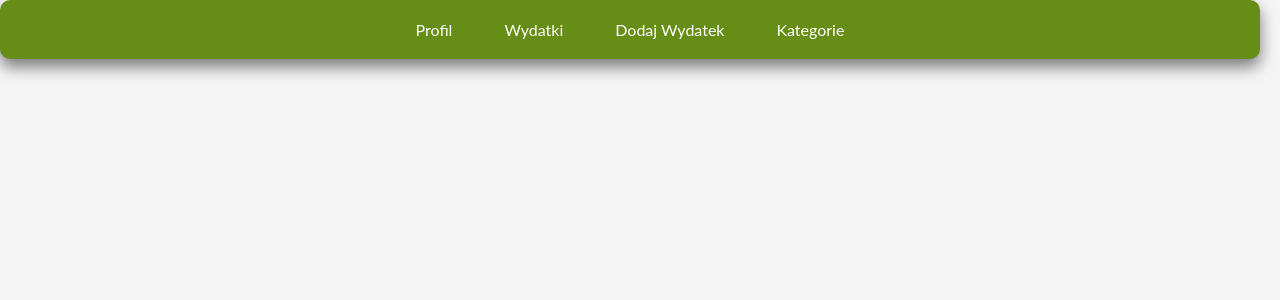
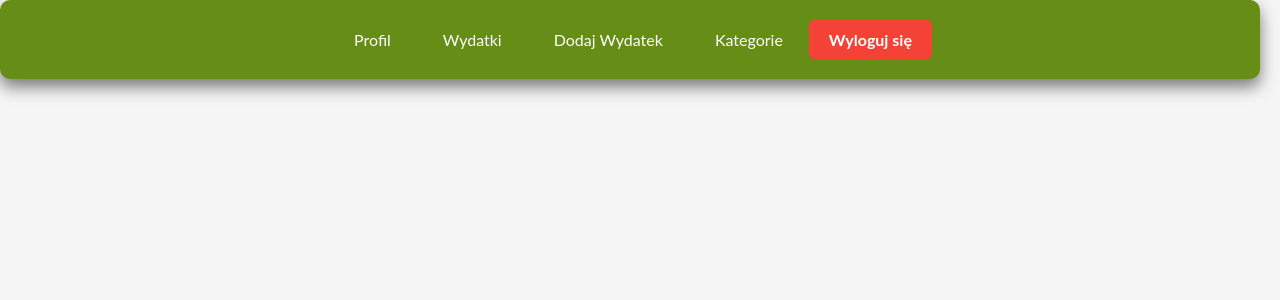
Before and after one commit to milenakoros/Expense-Manager, a React (Create React App) app in the folder frontend/: page /user in a window 1280 px wide. Shown: the top 300 px of the page. Built offline with nearby package versions, Linux system fonts and the light colour scheme.

Commit message:
Add logout functionality with styled logout button

```diff
--- a/frontend/src/views/user/userDashboard/UserNav.js
+++ b/frontend/src/views/user/userDashboard/UserNav.js
@@ -1,13 +1,25 @@
 import React from "react";
-import { Link } from "react-router-dom";
+import { Link, useNavigate } from "react-router-dom";
+import "../../../styles/User.css"
 
 const UserNav = () => {
+    const navigate = useNavigate();
+
+    const handleLogout = () => {
+        localStorage.removeItem("token");
+        alert("Zostałeś wylogowany!");
+        navigate("/login");
+    };
+
     return (
         <nav>
             <Link to="/user/profile">Profil</Link>
             <Link to="/user/expenses">Wydatki</Link>
             <Link to="/user/expenses/add">Dodaj Wydatek</Link>
             <Link to="/user/categories">Kategorie</Link>
+            <button className="btn-logout" onClick={handleLogout}>
+                Wyloguj się
+            </button>
         </nav>
     );
 };
```
